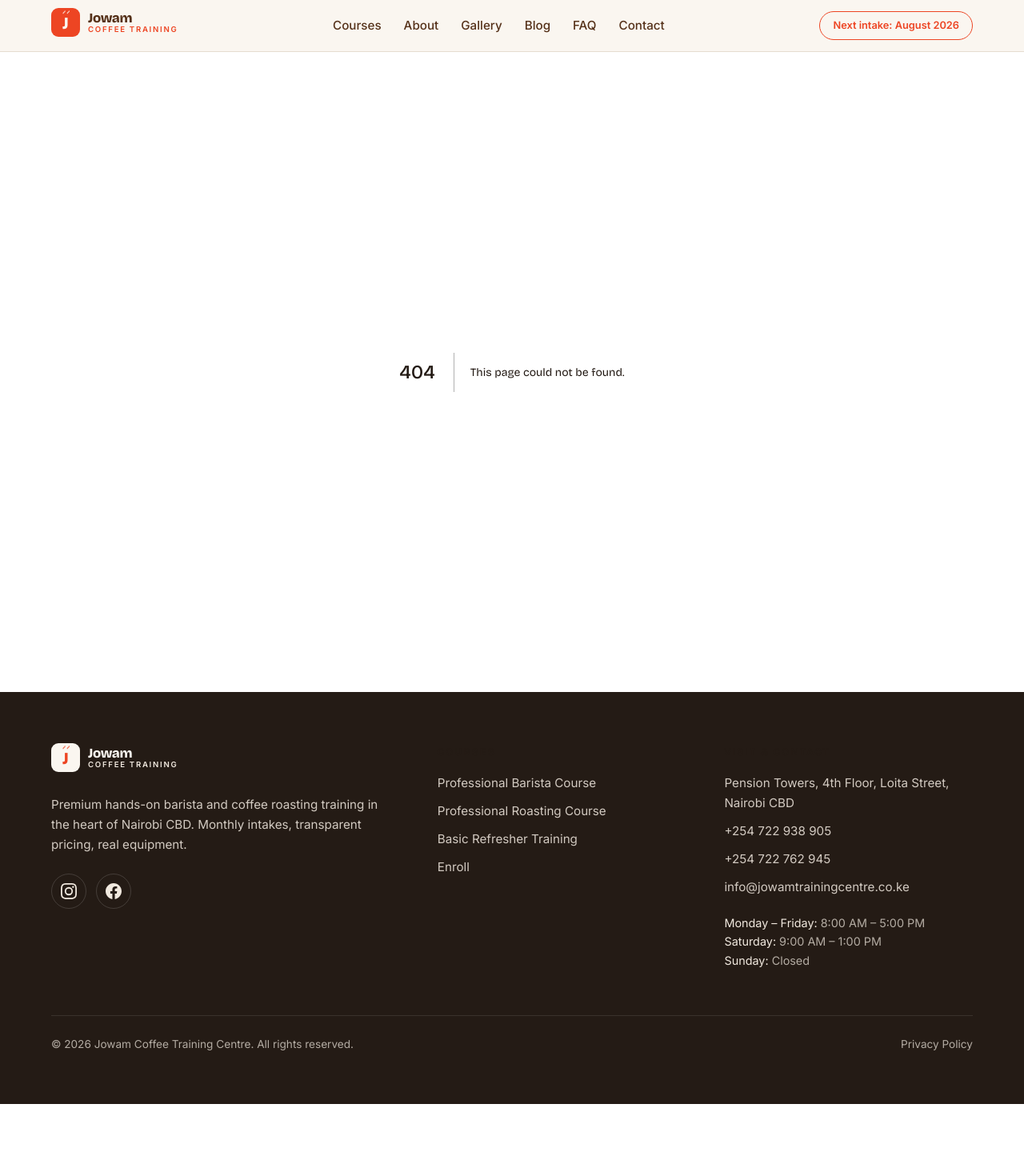
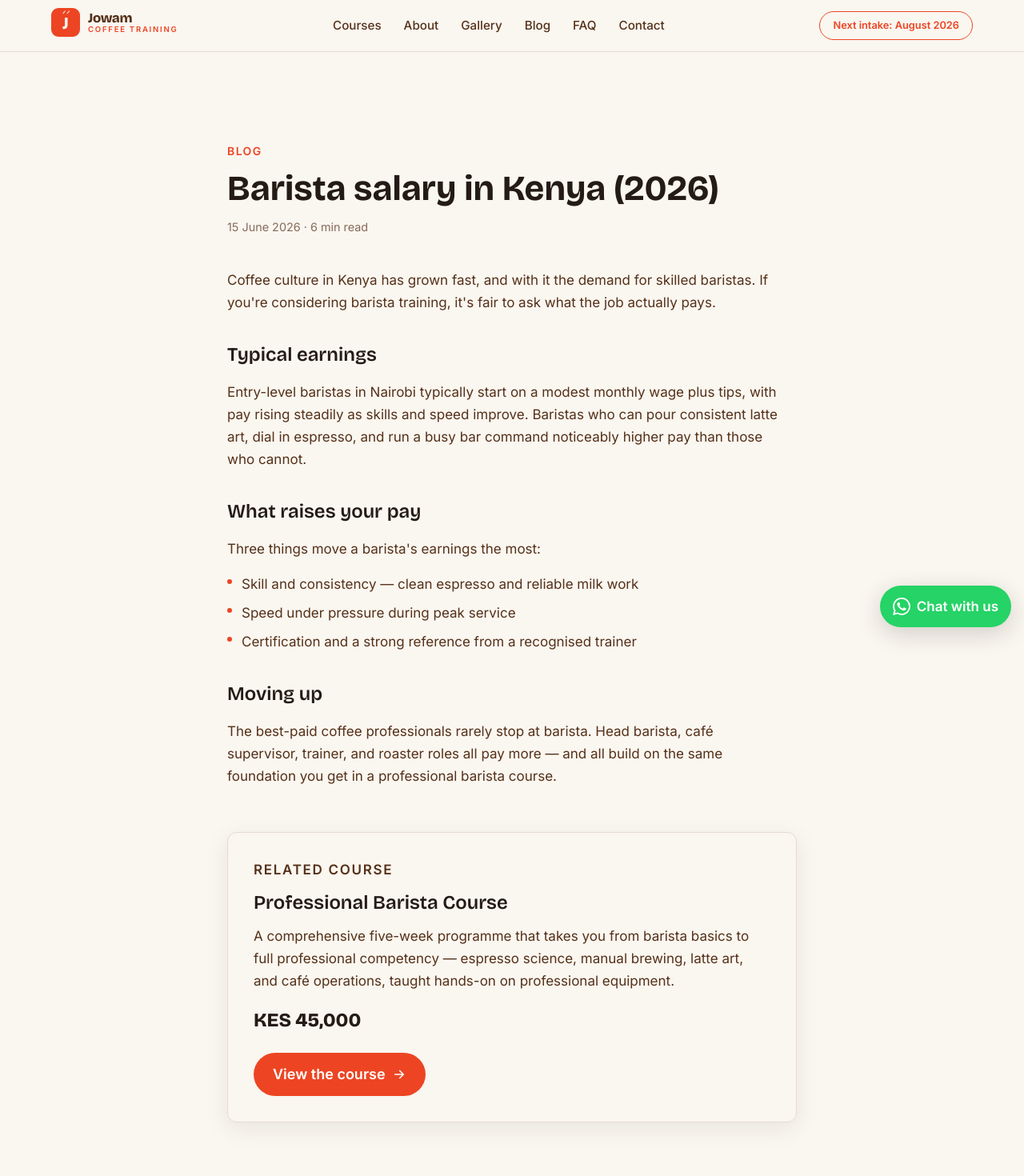
Before and after one commit to rodgersBRY/jowam-training-centre, a Next.js app: page /blog/barista-salary-in-kenya-2026 in a window 1280 px wide. Before the commit this address had no page. Shown: the top 1470 px of the page at 80% size. Before the commit the page ends 1380 px from the top, so only its background shows below. Built offline with nearby package versions, Linux system fonts and the light colour scheme.

Commit message:
FEAT: build blog index, articles, and FAQ page with FAQPage schema

```diff
--- /dev/null
+++ b/app/blog/[slug]/page.tsx
@@ -0,0 +1,137 @@
+import type { Metadata } from "next";
+import Link from "next/link";
+import { notFound } from "next/navigation";
+import { posts, getPostBySlug, formatPostDate } from "@/lib/data/blog";
+import { getCourseBySlug, formatPrice } from "@/lib/data/courses";
+import { site } from "@/lib/data/site";
+import { pageMetadata } from "@/lib/utils/metadata";
+import { Container } from "@/components/ui/Container";
+import { Card } from "@/components/ui/Card";
+import { ButtonLink } from "@/components/ui/Button";
+import { ArrowIcon } from "@/components/ui/icons";
+import { WhatsAppButton } from "@/components/interactive/WhatsAppButton";
+import { JsonLd } from "@/components/seo/JsonLd";
+
+export function generateStaticParams() {
+  return posts.map((p) => ({ slug: p.slug }));
+}
+
+export async function generateMetadata({
+  params,
+}: {
+  params: Promise<{ slug: string }>;
+}): Promise<Metadata> {
+  const { slug } = await params;
+  const post = getPostBySlug(slug);
+  if (!post) return {};
+  return pageMetadata({
+    title: post.title,
+    description: post.description,
+    path: `/blog/${post.slug}`,
+  });
+}
+
+export default async function BlogPostPage({
+  params,
+}: {
+  params: Promise<{ slug: string }>;
+}) {
+  const { slug } = await params;
+  const post = getPostBySlug(slug);
+  if (!post) notFound();
+
+  const course = getCourseBySlug(post.relatedCourse);
+  const url = `${site.url}/blog/${post.slug}`;
+
+  return (
+    <>
+      <JsonLd
+        data={{
+          "@context": "https://schema.org",
+          "@type": "BlogPosting",
+          headline: post.title,
+          description: post.description,
+          datePublished: post.date,
+          dateModified: post.date,
+          author: { "@type": "Organization", name: site.name },
+          publisher: { "@type": "Organization", name: site.name },
+          mainEntityOfPage: url,
+          keywords: post.keywords.join(", "),
+        }}
+      />
+
+      <article className="section-y bg-paper">
+        <Container className="max-w-190">
+          <p className="text-small font-semibold uppercase tracking-widest text-brand-orange">
+            <Link href="/blog">Blog</Link>
+          </p>
+          <h1 className="mt-3 text-(length:--text-h2) font-bold leading-[1.1]">
+            {post.title}
+          </h1>
+          <p className="mt-3 text-[0.9rem] text-brand-brown/70">
+            {formatPostDate(post.date)} · {post.readMinutes} min read
+          </p>
+
+          <div className="mt-10 space-y-8">
+            {post.sections.map((section, i) => (
+              <section key={i}>
+                {section.heading && (
+                  <h2 className="text-(length:--text-h3) font-semibold text-roast">
+                    {section.heading}
+                  </h2>
+                )}
+                <div className="mt-3 space-y-4">
+                  {section.body.map((p, j) => (
+                    <p key={j} className="measure text-brand-brown">
+                      {p}
+                    </p>
+                  ))}
+                </div>
+                {section.list && (
+                  <ul className="mt-4 space-y-2">
+                    {section.list.map((item) => (
+                      <li
+                        key={item}
+                        className="flex gap-3 text-brand-brown"
+                      >
+                        <span
+                          className="mt-2 h-1.5 w-1.5 shrink-0 rounded-full bg-brand-orange"
+                          aria-hidden="true"
+                        />
+                        {item}
+                      </li>
+                    ))}
+                  </ul>
+                )}
+              </section>
+            ))}
+          </div>
+
+          {course && (
+            <Card interactive className="mt-14 p-6 md:p-8">
+              <p className="text-(--text-small) font-semibold uppercase tracking-widest">
+                Related course
+              </p>
+              <h2 className="mt-2 text-(length:--text-h3) font-semibold text-roast">
+                {course.title}
+              </h2>
+              <p className="mt-2 text-brand-brown">
+                {course.summary}
+              </p>
+              <p className="mt-4 font-display text-[1.5rem] font-extrabold text-roast">
+                {formatPrice(course.price)}
+              </p>
+              <div className="mt-5">
+                <ButtonLink variant="primary" href={`/courses/${course.slug}`}>
+                  View the course <ArrowIcon />
+                </ButtonLink>
+              </div>
+            </Card>
+          )}
+        </Container>
+      </article>
+
+      <WhatsAppButton message="Hi, I read your blog and I'd like to know more about your courses." />
+    </>
+  );
+}
--- /dev/null
+++ b/app/blog/page.tsx
@@ -0,0 +1,54 @@
+import type { Metadata } from "next";
+import { posts } from "@/lib/data/blog";
+import { pageMetadata } from "@/lib/utils/metadata";
+import { Container } from "@/components/ui/Container";
+import { PostCard } from "@/components/blog/PostCard";
+import { WhatsAppButton } from "@/components/interactive/WhatsAppButton";
+
+export const metadata: Metadata = pageMetadata({
+  title: "Blog",
+  description:
+    "Guides on barista training, coffee careers, and brewing in Kenya.",
+  path: "/blog",
+});
+
+export default function BlogIndexPage() {
+  return (
+    <>
+      {/* Hero header */}
+      <section className="bg-roast section-y">
+        <Container>
+          <p className="text-small font-semibold uppercase tracking-[0.12em] text-brand-orange mb-4">
+            Jowam Coffee Training Centre
+          </p>
+          <h1 className="text-(length:--text-hero) font-bold leading-[1.05] text-paper mb-6">
+            Coffee Training Blog
+          </h1>
+          <p className="measure text-(length:--text-body) text-roast-text leading-[1.65]">
+            Practical guides on barista training, coffee careers, salary
+            expectations, and brewing craft — written for anyone pursuing coffee
+            professionally in Kenya.
+          </p>
+        </Container>
+      </section>
+
+      {/* Post grid */}
+      <section className="section-y bg-paper">
+        <Container>
+          <ul
+            className="grid gap-6 sm:grid-cols-2 lg:grid-cols-3 list-none p-0 m-0"
+            role="list"
+          >
+            {posts.map((post) => (
+              <li key={post.slug}>
+                <PostCard post={post} />
+              </li>
+            ))}
+          </ul>
+        </Container>
+      </section>
+
+      <WhatsAppButton message="Hi, I have a question about Jowam courses." />
+    </>
+  );
+}
--- /dev/null
+++ b/app/faq/page.tsx
@@ -0,0 +1,54 @@
+import type { Metadata } from "next";
+import { faqs } from "@/lib/data/faq";
+import { pageMetadata } from "@/lib/utils/metadata";
+import { Container } from "@/components/ui/Container";
+import { SectionHeading } from "@/components/ui/SectionHeading";
+import { ButtonLink } from "@/components/ui/Button";
+import { ArrowIcon } from "@/components/ui/icons";
+import { FaqAccordion } from "@/components/interactive/FaqAccordion";
+import { WhatsAppButton } from "@/components/interactive/WhatsAppButton";
+import { JsonLd, faqSchema } from "@/components/seo/JsonLd";
+
+export const metadata: Metadata = pageMetadata({
+  title: "Frequently Asked Questions",
+  description:
+    "Answers on cost, duration, intake dates, M-PESA installments, entry requirements, certificates, and job prospects at Jowam Coffee Training Centre.",
+  path: "/faq",
+});
+
+export default function FaqPage() {
+  return (
+    <>
+      <JsonLd data={faqSchema(faqs)} />
+
+      <section className="section-y bg-paper">
+        <Container className="max-w-205">
+          <SectionHeading
+            eyebrow="FAQ"
+            title="Frequently asked questions"
+            lead="Everything you need to know about fees, intakes, installments, and certificates."
+          />
+          <div className="mt-10">
+            <FaqAccordion items={faqs} />
+          </div>
+
+          <div className="mt-12 rounded-[12px] bg-roast p-8 text-center">
+            <p className="text-(length:--text-h3) font-semibold text-paper">
+              Still have a question?
+            </p>
+            <p className="mt-2 text-roast-text">
+              Chat with us on WhatsApp or start your registration.
+            </p>
+            <div className="mt-6 flex flex-wrap justify-center gap-3">
+              <ButtonLink variant="primary" href="/enroll">
+                Enroll now <ArrowIcon />
+              </ButtonLink>
+            </div>
+          </div>
+        </Container>
+      </section>
+
+      <WhatsAppButton message="Hi, I have a question about your courses." />
+    </>
+  );
+}
--- /dev/null
+++ b/components/blog/PostCard.tsx
@@ -0,0 +1,33 @@
+import { Card } from "@/components/ui/Card";
+import { ButtonLink } from "@/components/ui/Button";
+import type { BlogPost } from "@/lib/data/blog";
+import { formatPostDate } from "@/lib/data/blog";
+
+export function PostCard({ post }: { post: BlogPost }) {
+  return (
+    <Card interactive className="flex flex-col p-6 gap-4">
+      {/* Meta line */}
+      <p className="text-small text-brand-orange font-semibold uppercase tracking-widest">
+        {formatPostDate(post.date)}&nbsp;&nbsp;·&nbsp;&nbsp;{post.readMinutes}{" "}
+        min read
+      </p>
+
+      {/* Title */}
+      <h2 className="text-(length:--text-h3) font-bold leading-tight text-roast font-display">
+        {post.title}
+      </h2>
+
+      {/* Excerpt */}
+      <p className="text-(length:--text-body) text-brand-brown leading-[1.65] flex-1">
+        {post.description}
+      </p>
+
+      {/* CTA */}
+      <div>
+        <ButtonLink href={`/blog/${post.slug}`} variant="ghost">
+          Read article →
+        </ButtonLink>
+      </div>
+    </Card>
+  );
+}
```
